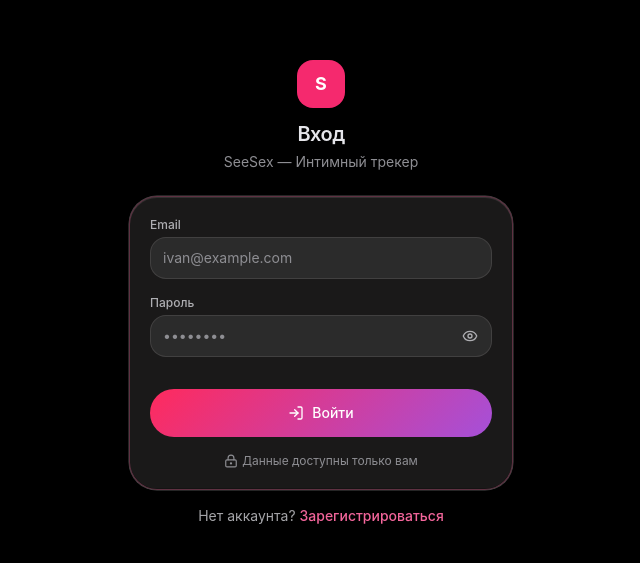
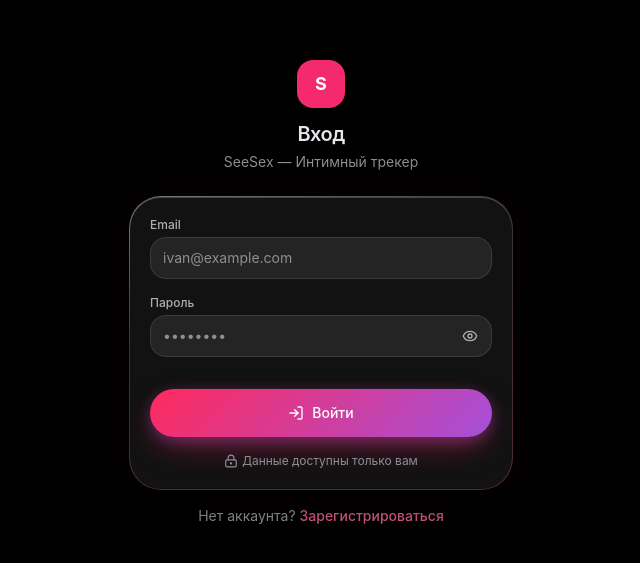
Before and after one commit to RodjerYan/seesex, a React (Vite) app in the folder apps/web/: page /login in a window 1280 px wide. Shown: the part 107-670 px from the top of the page, without its empty margins (319-959 px from the left). Built offline with nearby package versions, Linux system fonts and the light colour scheme; no server answers.

Commit message:
feat(web): cinematic liquid-glass iOS27 theme, iOS grid overflow hardening, PWA standalone polish (T-20260930-005)

```diff
--- a/apps/web/index.html
+++ b/apps/web/index.html
@@ -7,9 +7,10 @@
       content="width=device-width, initial-scale=1, viewport-fit=cover"
     />
     <meta name="apple-mobile-web-app-capable" content="yes" />
+    <meta name="mobile-web-app-capable" content="yes" />
     <meta name="apple-mobile-web-app-status-bar-style" content="black-translucent" />
     <meta name="apple-mobile-web-app-title" content="SeeSex" />
-    <meta name="theme-color" content="#000000" />
+    <meta name="theme-color" content="#07040A" />
     <meta name="description" content="Конфиденциальный трекер интимной жизни" />
     <link rel="apple-touch-icon" href="/icons/apple-touch-icon.png" />
     <title>SeeSex — Интимный трекер</title>
--- a/apps/web/src/app/Layout.tsx
+++ b/apps/web/src/app/Layout.tsx
@@ -23,14 +23,14 @@ const NAV_ITEMS: NavItem[] = [
 function tabLinkClassName(isActive: boolean): string {
   const base = 'flex flex-col items-center justify-center gap-0.5 rounded-lg px-3 py-2 transition-colors';
   return isActive
-    ? `${base} text-primary`
+    ? `${base} text-primary tab-active-glow`
     : `${base} text-slate-500`;
 }
 
 function sidebarLinkClassName(isActive: boolean): string {
   const base = 'flex items-center gap-3 rounded-lg px-3 py-2 text-sm font-medium transition-colors';
   return isActive
-    ? `${base} text-primary bg-white/[0.06]`
+    ? `${base} text-primary bg-white/[0.06] tab-active-glow`
     : `${base} text-slate-400 hover:bg-white/[0.06] hover:text-slate-100`;
 }
 
@@ -55,7 +55,7 @@ export default function Layout() {
             >
               x
             </span>
-            <span className="text-base font-semibold tracking-tight">SeeSex</span>
+            <span className="text-base font-semibold tracking-tight brand-gradient">SeeSex</span>
           </div>
           <button
             type="button"
--- a/apps/web/src/components/calendar/CalendarView.tsx
+++ b/apps/web/src/components/calendar/CalendarView.tsx
@@ -148,7 +148,7 @@ export function CalendarView({
                   'focus:outline-none focus-visible:ring-2 focus-visible:ring-primary-400',
                   inMonth ? 'text-slate-200' : 'text-slate-600',
                   isSelected
-                    ? 'bg-primary/20 ring-1 ring-primary-400'
+                    ? 'bg-primary/20 ring-1 ring-primary-400 day-selected-glow'
                     : 'hover:bg-white/[0.06]',
                 )}
               >
--- a/apps/web/src/components/ui/controls.tsx
+++ b/apps/web/src/components/ui/controls.tsx
@@ -13,7 +13,7 @@ import type {
 } from 'react';
 
 export const inputClass =
-  'w-full rounded-2xl border border-white/10 bg-white/[0.08] px-3 py-2.5 text-sm text-slate-100 ' +
+  'w-full min-w-0 max-w-full rounded-2xl border border-white/10 bg-white/[0.08] px-3 py-2.5 text-sm text-slate-100 ' +
   'placeholder:text-slate-500 focus:border-primary focus:outline-none focus-visible:ring-2 focus-visible:ring-primary-400 ' +
   'disabled:opacity-50';
 
@@ -59,7 +59,7 @@ export function Field({
   htmlFor?: string;
 }): ReactElement {
   return (
-    <div className="mb-4">
+    <div className="mb-4 min-w-0">
       <label htmlFor={htmlFor} className="mb-1 block text-xs font-medium text-slate-400">
         {label}
       </label>
--- a/apps/web/src/index.css
+++ b/apps/web/src/index.css
@@ -18,12 +18,20 @@ body,
   min-height: 100%;
 }
 
+/* ============================================================
+   1. AMBIENT BACKGROUND — «КИНО»
+   База #07040A + 3 radial-свечения + виньетка + медленный дрейф
+   ============================================================ */
 body {
   margin: 0;
   background-color: #07040A;
   background-image:
-    radial-gradient(ellipse 80% 50% at 50% -10%, rgba(245, 41, 110, 0.10), transparent 55%),
-    radial-gradient(ellipse 60% 40% at 100% -20%, rgba(191, 90, 242, 0.07), transparent 55%);
+    /* Rose glow — top center */
+    radial-gradient(ellipse 70% 45% at 50% -15%, rgba(245, 41, 110, 0.12), transparent 60%),
+    /* Violet glow — top right */
+    radial-gradient(ellipse 55% 35% at 110% -10%, rgba(165, 80, 217, 0.09), transparent 60%),
+    /* Deep magenta glow — bottom left */
+    radial-gradient(ellipse 60% 40% at -10% 110%, rgba(200, 20, 90, 0.07), transparent 65%);
   color: #F2F2F7;
   font-family:
     -apple-system,
@@ -40,15 +48,52 @@ body {
   -moz-osx-font-smoothing: grayscale;
 }
 
+/* Vignette — fixed overlay */
+body::after {
+  content: '';
+  position: fixed;
+  inset: 0;
+  z-index: 0;
+  pointer-events: none;
+  background: radial-gradient(ellipse at center, transparent 40%, rgba(0, 0, 0, 0.45) 100%);
+}
+
+/* Ambient drift animation — slow scale/translate on the background gradients */
+@keyframes ambient-drift {
+  0% {
+    background-position: 50% -15%, 110% -10%, -10% 110%;
+    background-size: 70% 45%, 55% 35%, 60% 40%;
+  }
+  50% {
+    background-position: 55% -10%, 105% -5%, -5% 105%;
+    background-size: 75% 50%, 60% 40%, 65% 45%;
+  }
+  100% {
+    background-position: 50% -15%, 110% -10%, -10% 110%;
+    background-size: 70% 45%, 55% 35%, 60% 40%;
+  }
+}
+
+body {
+  animation: ambient-drift 25s ease-in-out infinite alternate;
+}
+
+/* Respect reduced motion — reuse existing guard pattern */
+@media (prefers-reduced-motion: reduce) {
+  body {
+    animation: none;
+  }
+}
+
 @layer components {
   /* Header: учитывает вырез экрана (top inset) и боковые safe-area. */
   .app-header {
     padding-top: var(--sat);
     padding-left: var(--sal);
     padding-right: var(--sar);
-    background: rgba(30, 16, 26, 0.75);
-    backdrop-filter: blur(40px) saturate(180%);
-    -webkit-backdrop-filter: blur(40px) saturate(180%);
+    background: rgba(26, 13, 22, 0.72);
+    backdrop-filter: blur(50px) saturate(200%);
+    -webkit-backdrop-filter: blur(50px) saturate(200%);
     border-bottom: 0.5px solid rgba(255, 107, 163, 0.12);
   }
 
@@ -65,9 +110,9 @@ body {
     padding-bottom: calc(var(--sab) + 0.25rem);
     padding-left: var(--sal);
     padding-right: var(--sar);
-    background: rgba(30, 16, 26, 0.75);
-    backdrop-filter: blur(40px) saturate(180%);
-    -webkit-backdrop-filter: blur(40px) saturate(180%);
+    background: rgba(26, 13, 22, 0.72);
+    backdrop-filter: blur(50px) saturate(200%);
+    -webkit-backdrop-filter: blur(50px) saturate(200%);
     border-top: 0.5px solid rgba(255, 107, 163, 0.12);
     min-height: 3.5rem;
   }
@@ -78,37 +123,89 @@ body {
     padding-top: calc(var(--sat) + 3.5rem);
     padding-bottom: 1rem;
     padding-left: var(--sal);
-    background: rgba(30, 16, 26, 0.75);
-    backdrop-filter: blur(40px) saturate(180%);
-    -webkit-backdrop-filter: blur(40px) saturate(180%);
+    background: rgba(26, 13, 22, 0.72);
+    backdrop-filter: blur(50px) saturate(200%);
+    -webkit-backdrop-filter: blur(50px) saturate(200%);
     border-right: 0.5px solid rgba(255, 107, 163, 0.12);
   }
 
-  /* Glass utilities */
+  /* ============================================================
+     2. LIQUID GLASS (iOS 27) — .glass и .glass-strong
+     ============================================================ */
+
+  /* Base glass — cards, calendar, modals */
   .glass {
-    background: rgba(255, 240, 246, 0.10);
-    backdrop-filter: blur(40px) saturate(180%);
-    -webkit-backdrop-filter: blur(40px) saturate(180%);
+    position: relative;
+    background: rgba(255, 244, 249, 0.07);
+    backdrop-filter: blur(30px) saturate(180%);
+    -webkit-backdrop-filter: blur(30px) saturate(180%);
+    border-radius: 32px;
+    /* Mirror highlight top + bottom */
     box-shadow:
-      0 0 0 0.5px rgba(166, 166, 166, 0.45),
-      inset 0 1px 0 rgba(255, 255, 255, 0.10),
-      inset 0 -0.5px 0 rgba(0, 0, 0, 0.45),
-      0 8px 32px rgba(0, 0, 0, 0.45);
-    border-radius: 28px;
-    border: 1px solid rgba(255, 107, 163, 0.30);
+      0 24px 60px rgba(0, 0, 0, 0.55),
+      0 2px 8px rgba(0, 0, 0, 0.40),
+      0 0 44px rgba(245, 41, 110, 0.07),
+      inset 0 1px 0 rgba(255, 255, 255, 0.22),
+      inset 0 -0.5px 0 rgba(0, 0, 0, 0.50);
+    /* Hairline border — base */
+    border: 1px solid rgba(255, 255, 255, 0.10);
   }
 
+  /* Gradient hairline border via ::after (mask-composite trick) */
+  .glass::after {
+    content: '';
+    position: absolute;
+    inset: -1px;
+    z-index: -1;
+    pointer-events: none;
+    border-radius: inherit;
+    padding: 1px;
+    background: linear-gradient(160deg,
+      rgba(255, 255, 255, 0.38) 0%,
+      rgba(255, 255, 255, 0.06) 35%,
+      rgba(245, 41, 110, 0.22) 100%
+    );
+    -webkit-mask:
+      linear-gradient(#000 0 0) content-box,
+      linear-gradient(#000 0 0);
+    -webkit-mask-composite: xor;
+    mask-composite: exclude;
+  }
+
+  /* Strong glass — header, tabbar, sidebar */
   .glass-strong {
-    background: rgba(30, 16, 26, 0.75);
-    backdrop-filter: blur(40px) saturate(180%);
-    -webkit-backdrop-filter: blur(40px) saturate(180%);
+    position: relative;
+    background: rgba(26, 13, 22, 0.72);
+    backdrop-filter: blur(50px) saturate(200%);
+    -webkit-backdrop-filter: blur(50px) saturate(200%);
+    border-radius: 32px;
     box-shadow:
-      0 0 0 0.5px rgba(166, 166, 166, 0.45),
-      inset 0 1px 0 rgba(255, 255, 255, 0.10),
-      inset 0 -0.5px 0 rgba(0, 0, 0, 0.45),
-      0 8px 32px rgba(0, 0, 0, 0.45);
-    border-radius: 28px;
-    border: 1px solid rgba(255, 107, 163, 0.30);
+      0 24px 60px rgba(0, 0, 0, 0.55),
+      0 2px 8px rgba(0, 0, 0, 0.40),
+      0 0 44px rgba(245, 41, 110, 0.07),
+      inset 0 1px 0 rgba(255, 255, 255, 0.22),
+      inset 0 -0.5px 0 rgba(0, 0, 0, 0.50);
+    border: 1px solid rgba(255, 255, 255, 0.10);
+  }
+
+  .glass-strong::after {
+    content: '';
+    position: absolute;
+    inset: -1px;
+    z-index: -1;
+    pointer-events: none;
+    border-radius: inherit;
+    padding: 1px;
+    background: linear-gradient(160deg,
+      rgba(255, 255, 255, 0.38) 0%,
+      rgba(255, 255, 255, 0.06) 35%,
+      rgba(245, 41, 110, 0.22) 100%
+    );
+    -webkit-mask:
+      linear-gradient(#000 0 0) content-box,
+      linear-gradient(#000 0 0);
+    -webkit-mask-composite: xor;
+    mask-composite: exclude;
   }
 
   .press {
@@ -140,17 +237,42 @@ body {
     animation: shimmer 1.4s infinite;
   }
 
-  /* Intimate gradient CTA */
-.grad-intimate {
+  /* ============================================================
+     3. GLOW ACCENTS — «КОНФЕТА»
+     ============================================================ */
+
+  /* Intimate gradient CTA — brighter hover, consistent 1.10 */
+  .grad-intimate {
     background-image: linear-gradient(135deg, #FF2A5D 0%, #A550D9 100%);
-}
+    box-shadow:
+      0 12px 32px -8px rgba(245, 41, 110, 0.50),
+      0 4px 14px rgba(165, 80, 217, 0.35);
+  }
 
   .grad-intimate:hover {
-    filter: brightness(1.08);
+    filter: brightness(1.10);
   }
 
   .grad-intimate:active {
     filter: brightness(0.95);
+  }
+
+  /* Active tab/icon glow — applied via Layout.tsx className */
+  .tab-active-glow {
+    filter: drop-shadow(0 0 6px rgba(245, 41, 110, 0.55));
+  }
+
+  /* Brand gradient text — SeeSex in header */
+  .brand-gradient {
+    background: linear-gradient(90deg, #FF6BA3 0%, #E0B8FF 100%);
+    -webkit-background-clip: text;
+    background-clip: text;
+    color: transparent;
+  }
+
+  /* Selected day glow — for CalendarView */
+  .day-selected-glow {
+    box-shadow: 0 0 16px rgba(245, 41, 110, 0.35);
   }
 
   /* Page transition animation */
@@ -239,7 +361,7 @@ body {
   }
 }
 
-/* Respect reduced motion */
+/* Respect reduced motion — existing guard */
 @media (prefers-reduced-motion: reduce) {
   *,
   *::before,
--- a/apps/web/src/pages/Dashboard.tsx
+++ b/apps/web/src/pages/Dashboard.tsx
@@ -62,7 +62,7 @@ export default function Dashboard(): ReactElement {
   return (
     <section className="px-4 py-6 sm:px-6">
       <header className="mb-4">
-        <h1 className="text-lg font-semibold tracking-tight text-slate-100">
+        <h1 className="text-lg font-semibold tracking-tight bg-[linear-gradient(95deg,#FFC2D6_0%,#FFFFFF_45%,#E3C9FF_100%)] bg-clip-text text-transparent">
           {greetingFor(now.getHours())}!
         </h1>
         <p className="mt-0.5 text-xs text-slate-500">
--- a/apps/web/vite.config.ts
+++ b/apps/web/vite.config.ts
@@ -7,6 +7,7 @@ export default defineConfig({
   plugins: [
     react(),
     VitePWA({
+      injectRegister: 'auto',
       registerType: 'autoUpdate',
       manifest: {
         name: 'SeeSex — Личный дневник событий, статистика и календарь',
@@ -14,8 +15,8 @@ export default defineConfig({
         description: 'Личный дневник событий, статистика и календарь',
         start_url: '/',
         display: 'standalone',
-        background_color: '#000000',
-        theme_color: '#000000',
+        background_color: '#07040A',
+        theme_color: '#07040A',
         orientation: 'portrait',
         lang: 'ru-RU',
         categories: ['health', 'lifestyle'],
```
